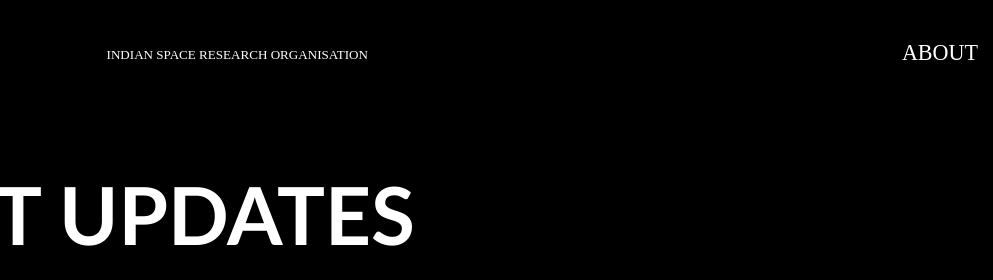
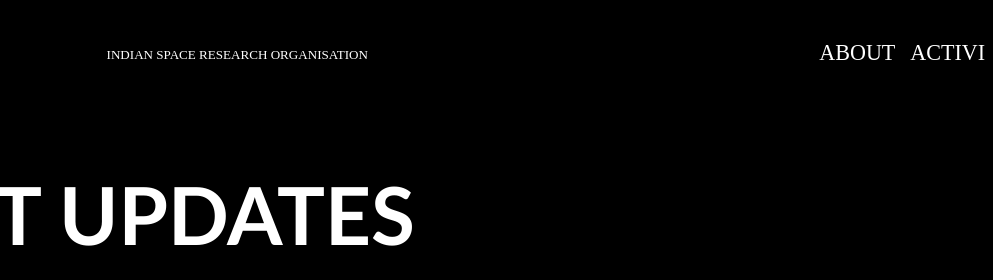
Before and after one commit to kal-sudo/ISRO_clone, a plain HTML site: page index.html in a window 1280 px wide. Shown: the top 280 px of the page, 287-1280 px from the left. Drawn offline with Linux system fonts and the light colour scheme.

Commit message:
Update index.html

```diff
--- a/index.html
+++ b/index.html
@@ -459,7 +459,7 @@
                     <p>INDIAN SPACE RESEARCH ORGANISATION</p>
 
                 </div>
-                <div class="menu" style="transform:translate(260%,15%);">
+                <div class="menu" style="transform:translate(220%,15%);">
                     <ul class="list">
                         <a href="https://www.isro.gov.in/profile.html" class="nav-link"><li style="color: white;">ABOUT</li></a>
                        <a href="https://www.isro.gov.in/Mission.html" class="nav-link"><li style="color: white;">ACTIVITIES</li></a>
```
